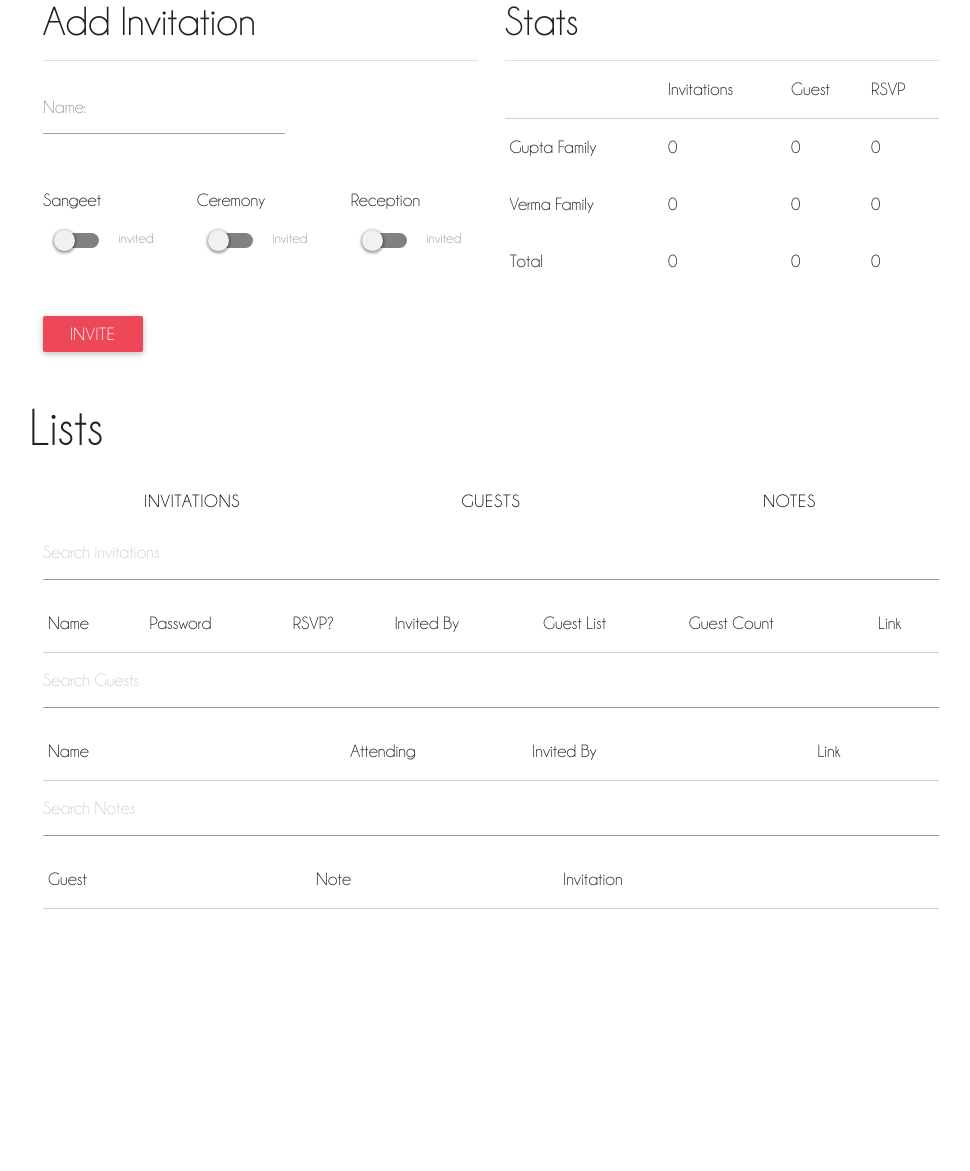
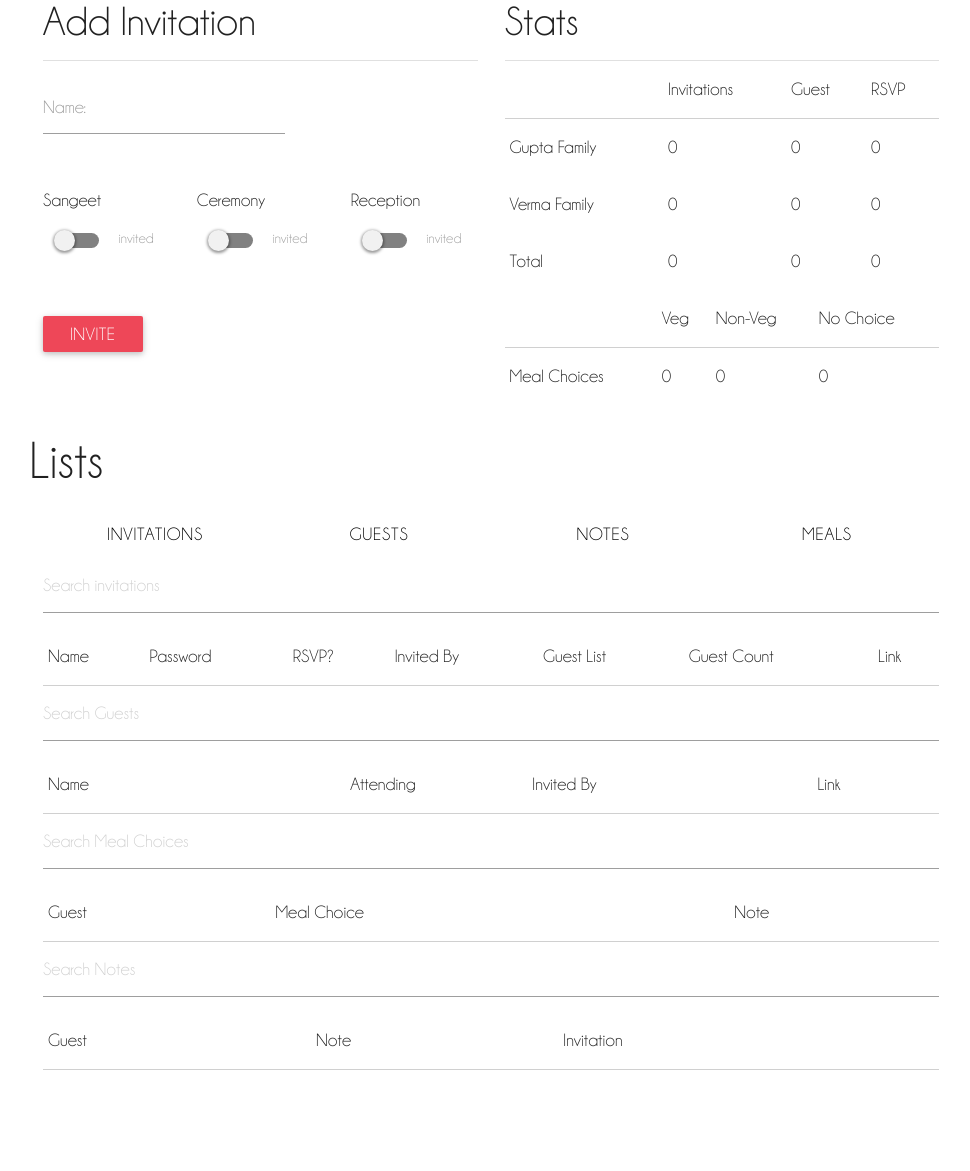
Before and after one commit to guptamo/shrutiwedsmohit, a Django app: page /invitation/dashboard/ in a window 1280 px wide. Shown: the part 173-1344 px from the top of the page, without its empty margins (149-1119 px from the left). Before the commit the page ends 1082 px from the top, so only its background shows below. Run offline with Django 3.2, Linux system fonts and the light colour scheme; the visitor is signed in with stand-in values (Sample User, id 1); data that the repository does not hold is empty; some libraries are stand-ins or nearby versions.

Commit message:
Added Meal Reporting

```diff
--- a/invitation/views.py
+++ b/invitation/views.py
@@ -16,11 +16,13 @@ def dashboard(request):
     invitations = Invitation.objects.all().order_by("name").annotate(Count('guest'))
     guests = Guest.objects.all()
     notes = guests.exclude(note__exact="")
+    food = guests.filter(attending_reception=True, invitation__rsvp=True)
 
     lizts = (
         invitations,
         guests,
-        notes,
+        food,
+        notes
     )
 
     total = (
@@ -41,12 +43,19 @@ def dashboard(request):
         guests.filter(invitation__invited_by="verma").count(),
         invitations.filter(invited_by="verma", rsvp=True).count()
     )
+    meals = (
+        "Meal Choices",
+        food.filter(meal_choice="veg").count(),
+        food.filter(meal_choice="non-veg").count(),
+        food.filter(meal_choice=None).count()
+    )
 
     stats = (gupta, verma, total)
 
     context = {
         "form": form,
         "stats": stats,
+        "meals": meals,
         "lizts": lizts,
     }
     return render(request, "invitation/dashboard.html", context)
--- a/templates/invitation/dashboard.html
+++ b/templates/invitation/dashboard.html
@@ -1,7 +1,7 @@
 {% extends "base.html" %}
 {% load staticfiles %}
 
-{% block title %}Dashboard{% endblock title %}
+{% block title %} {{ user.username }} {% endblock title %}
 
 {% block head_scripts %}
     <link type="text/css" rel="stylesheet" href="{% static 'css/custom.css' %}"  media="screen,projection"/>
@@ -99,6 +99,22 @@
                             {% endfor %}
                         </tbody>
                     </table>
+                    <table class="responsive">
+                        <thead>
+                            <td></td>
+                            <td>Veg</td>
+                            <td>Non-Veg</td>
+                            <td>No Choice</td>
+                        </thead>
+                        <tbody>
+                            <tr>
+                                <td>{{ meals.0 }}</td>
+                                <td>{{ meals.1 }}</td>
+                                <td>{{ meals.2 }}</td>
+                                <td>{{ meals.3 }}</td>
+                            </tr>
+                        </tbody>
+                    </table>
                 {% else %}
                     <h5>Nothing to see here...</h5>
                 {% endif %}
@@ -108,9 +124,10 @@
             <h3>Lists</h3>
             <div class="col s12">
                 <ul class="tabs">
-                    <li class="tab col s4"><a href="#invitations" class="black-text">Invitations</a></li>
-                    <li class="tab col s4"><a href="#guests" class="black-text">Guests</a></li>
-                    <li class="tab col s4"><a href="#notes" class="black-text">Notes</a></li>
+                    <li class="tab col s3"><a href="#invitations" class="black-text">Invitations</a></li>
+                    <li class="tab col s3"><a href="#guests" class="black-text">Guests</a></li>
+                    <li class="tab col s3"><a href="#notes" class="black-text">Notes</a></li>
+                    <li class="tab col s3"><a href="#meals" class="black-text">Meals</a></li>
                 </ul>
             </div>
             <div id="invitations" class="col s12">
@@ -185,6 +202,25 @@
                     </tbody>
                 </table>
             </div>
+            <div id="meals" class="col s12">
+                <input type="text" id="meal-search" placeholder="Search Meal Choices">
+                <table class="highlight responsive-table"v>
+                    <thead>
+                        <td>Guest</td>
+                        <td>Meal Choice</td>
+                        <td>Note</td>
+                    </thead>
+                    <tbody id="meal-rows">
+                        {% for guest in lizts.2 %}
+                            <tr>
+                                <td>{{ guest.name }}</td>
+                                <td>{{ guest.meal_choice }}</td>
+                                <td>{{ guest.note }}</td>
+                            </tr>
+                        {% endfor %}
+                    </tbody>
+                </table>
+            </div>
             <div id="notes" class="col s12">
                 <input type="text" id="note-search" placeholder="Search Notes">
                 <table class="highlight responsive-table"v>
@@ -194,7 +230,7 @@
                         <td>Invitation</td>
                     </thead>
                     <tbody id="note-rows">
-                        {% for note in lizts.2 %}
+                        {% for note in lizts.3 %}
                             <tr>
                                 <td>{{ note.name }}</td>
                                 <td>{{ note.note }}</td>
--- a/templates/invitation/invitation.html
+++ b/templates/invitation/invitation.html
@@ -21,7 +21,6 @@
                             <img class="brand-logo" src={% static 'img/logo.png' %} alt="Ganesh Ji" />
                         </a>
                     </li>
-
                     {% include "invitation/navbar.html" %}
                 </ul>
             </div>
```
Also changed, not shown: 1 other file.
